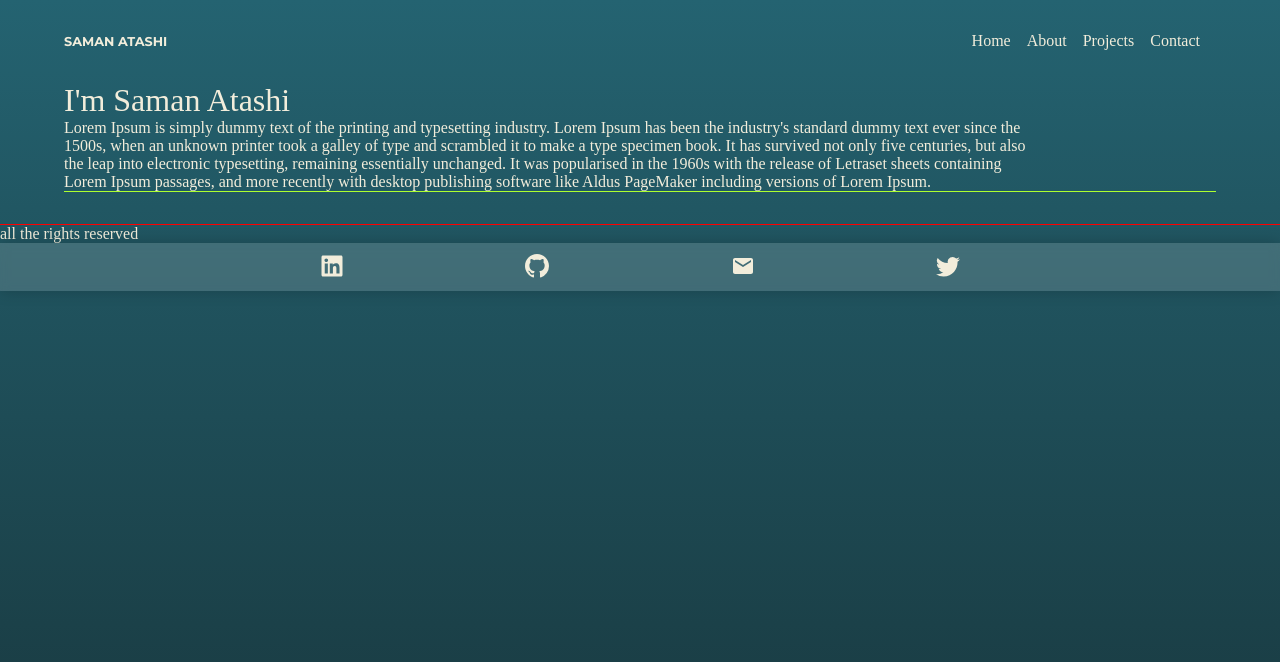
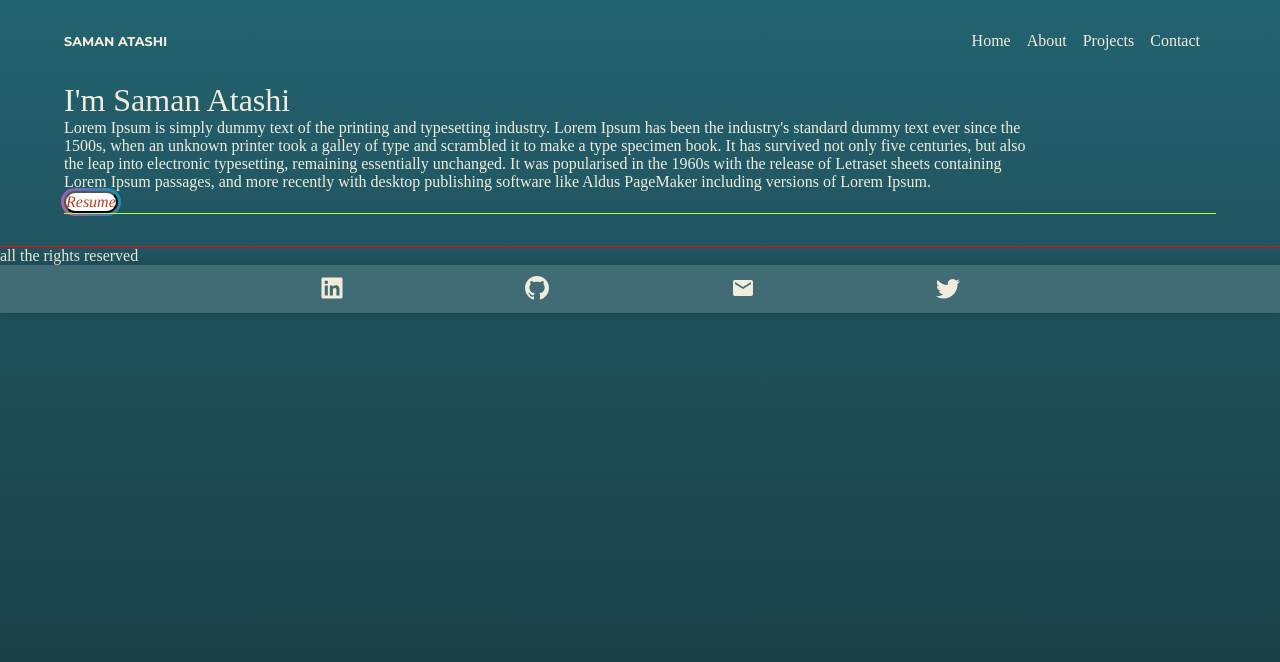
Before and after one commit to SamanAtashi/Portfolio-V.1, a React (Create React App) app: page / in a window 1280 px wide. Shown: the top 662 px of the page. Built offline with nearby package versions, Linux system fonts and the light colour scheme.

Commit message:
Add resume for bigger screens

```diff
--- a/src/Components/Home/Home.js
+++ b/src/Components/Home/Home.js
@@ -1,10 +1,27 @@
-import React from 'react';
-import classes from "./Home.module.css";
+import React, { useEffect, useState } from 'react';
+import Resume from '../Content/Resume/Resume';
+import classes from './Home.module.css';
 const Home = () => {
+	const [isMobile, setIsMobile] = useState(window.innerWidth > 768);
+
+	useEffect(() => {
+		window.addEventListener(
+			'resize',
+			() => {
+				const ismobile = window.innerWidth > 768;
+				if (ismobile !== isMobile) setIsMobile(ismobile);
+			},
+			false
+		);
+	}, [isMobile]);
+
+	const right = isMobile ? <Resume /> : null;
 	return (
 		<section className={classes.home}>
 			<article>
-				<header className={classes.head}>I'm Saman Atashi</header>
+				<header className={classes.head}>
+					I'm Saman Atashi
+				</header>
 				<p className={classes.content}>
 					Lorem Ipsum is simply dummy text of the printing
 					and typesetting industry. Lorem Ipsum has been the
@@ -21,6 +38,7 @@ const Home = () => {
 					Ipsum.
 				</p>
 			</article>
+			{right}
 		</section>
 	);
 };
```
